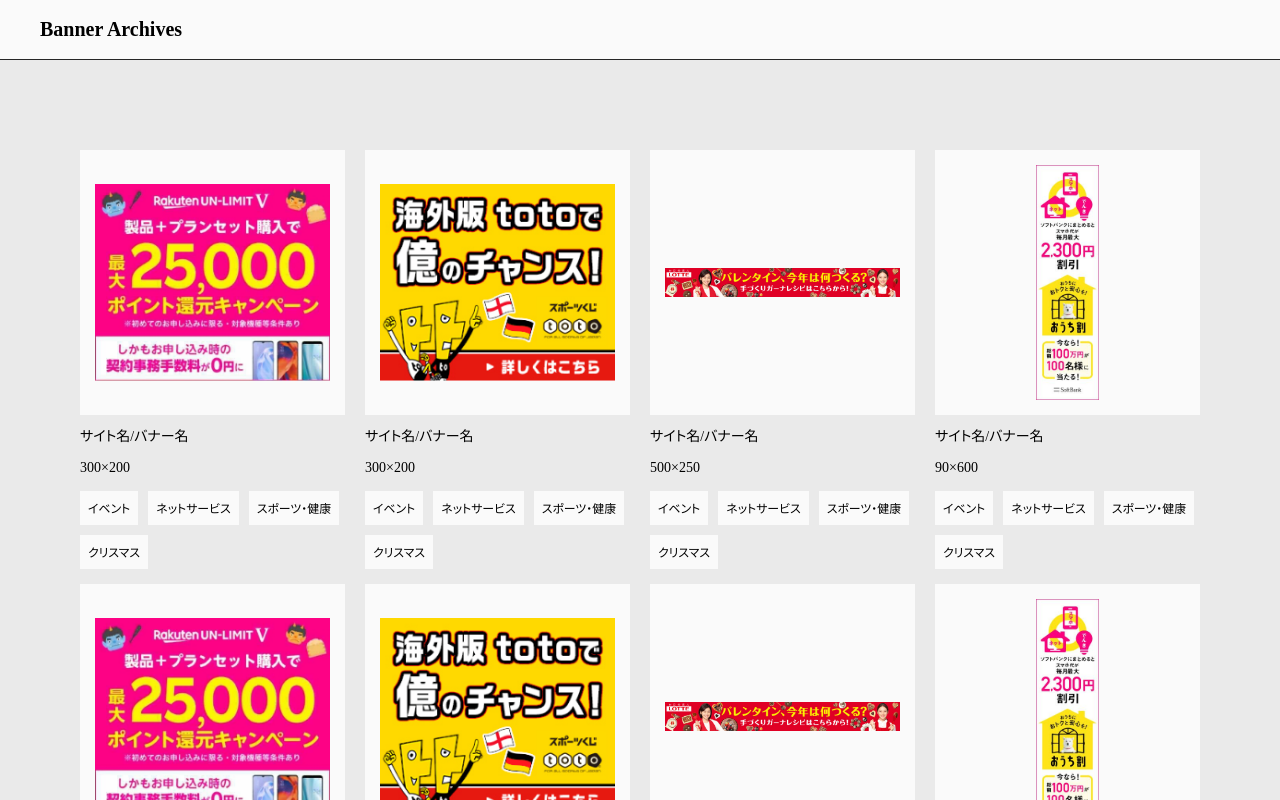
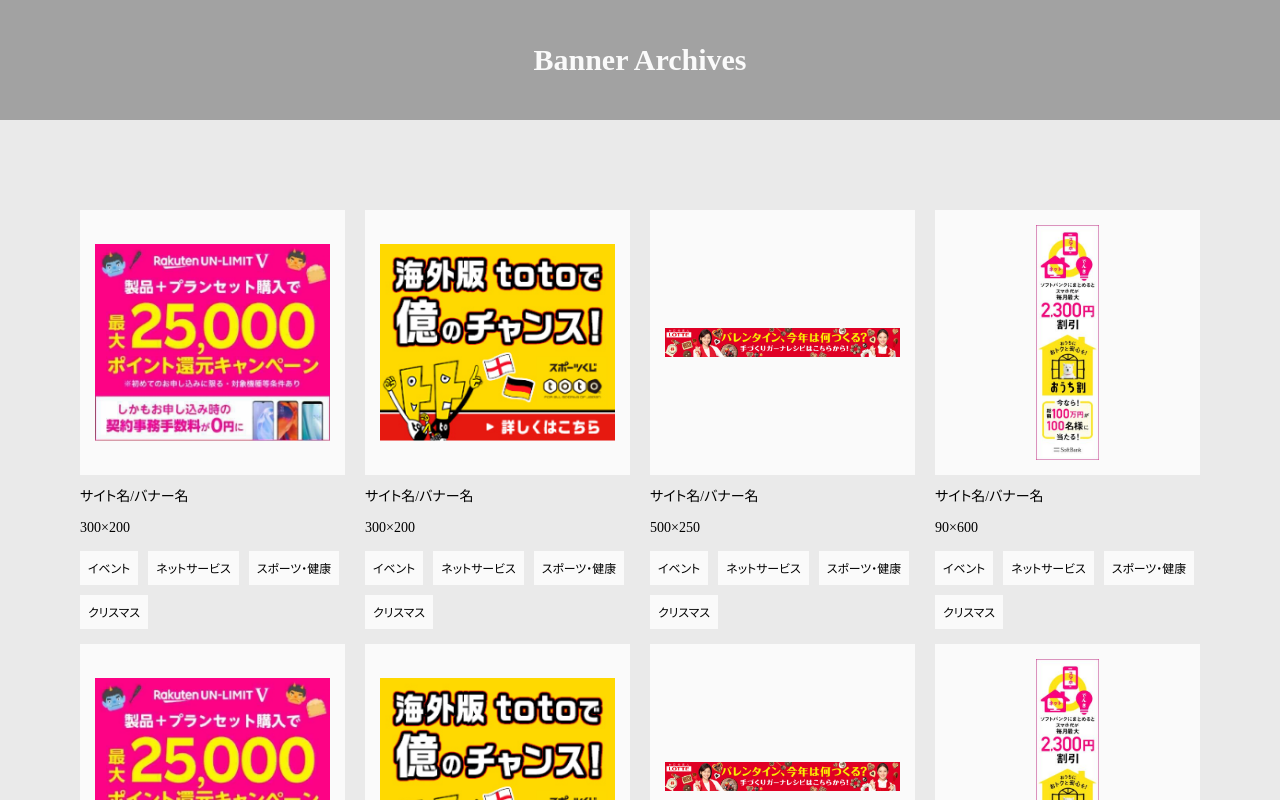
Before and after one commit to curctich/banner_archives, a Next.js app: page / in a window 1280 px wide. Shown: the top 800 px of the page. Built offline with nearby package versions, Linux system fonts and the light colour scheme.

Commit message:
headerのスタイルを変更

```diff
--- a/styles/layouts/header.module.scss
+++ b/styles/layouts/header.module.scss
@@ -1,14 +1,17 @@
 .l_header {
   width: 100%;
-  height: 60px;
-  background-color: #fafafa;
-  border-bottom: 1px solid #262626;
+  height: 120px;
+  background-color: #a2a2a2;
 }
 .l_header__ttl {
   display: flex;
-  justify-content: space-between;
+  justify-content: center;
   align-items: center;
   width: 100%;
   height: 100%;
   margin: 0;
+  text-align: center;
+  font-size: 3em;
+  font-weight: 700;
+  color: #fafafa;
 }
```
